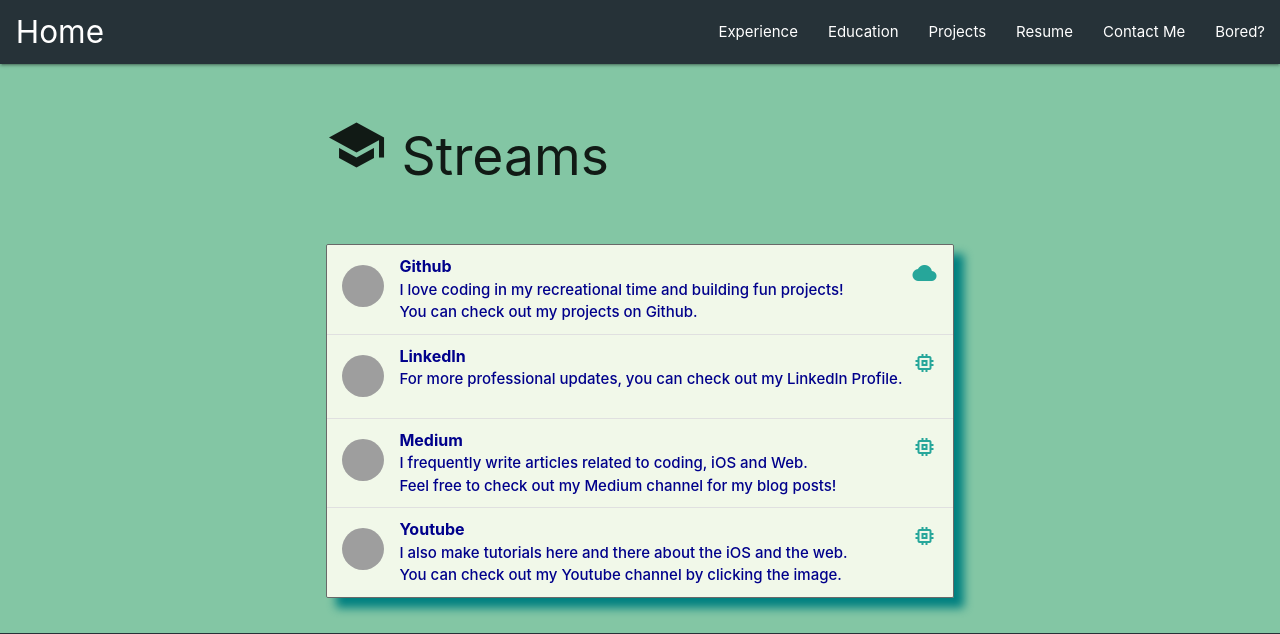
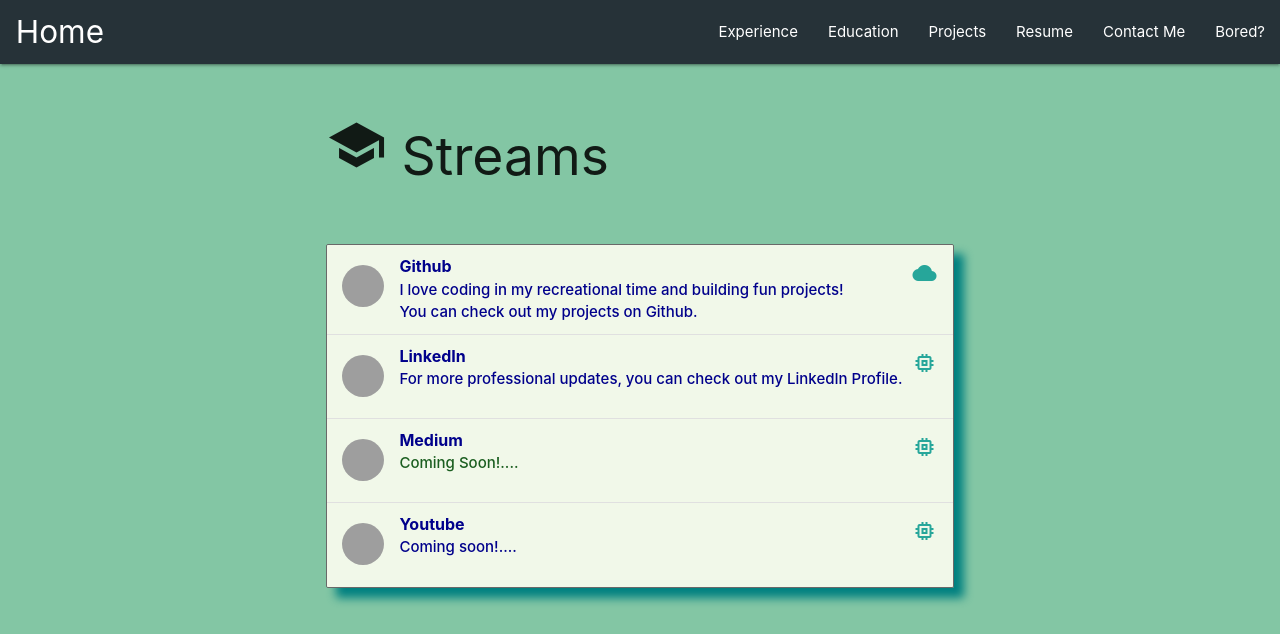
Before and after one commit to prudentprogrammer/My-Personal-Website, a Flask app: page /contact in a window 1280 px wide. Shown: the top 634 px of the page. Run offline with Flask 2, Linux system fonts and the light colour scheme; some libraries are stand-ins or nearby versions; grey boxes are pictures that could not be loaded.

Commit message:
Modified contact page

```diff
--- a/static/css/contact.css
+++ b/static/css/contact.css
@@ -1,5 +1,7 @@
 body {
   background: rgba(63, 167, 115, 0.644);
+  height: 100%;
+  line-height: 2.0;
 }
 
 .description, .title {
@@ -15,7 +17,7 @@ img {
 }
 
 .collection {
-  margin-bottom: 20px;
+  margin-bottom: 50px;
   /* border: darkblue; */
   border-color: dimgray;
   border-width: 1px;
--- a/templates/contact.html
+++ b/templates/contact.html
@@ -7,7 +7,8 @@
 
 {% block customJS %}
   <!-- Import the js file for custom animations associated to this page. -->
-  <script src="static/js/contact.js}"></script>
+  <!-- <script src="static/js/contact.js}"></script> -->
+  <!-- Don't need custom JS for contacts page for now. -->
 {% endblock %}
 
 
@@ -27,7 +28,7 @@
               You can check out my projects on Github.
             </p>
             </strong>
-            <a href="http://www.cs.ucdavis.edu/graduate/" class="secondary-content"><i class="material-icons">wb_cloudy</i></a>
+            <a href="http://www.github.com/prudentprogrammer" class="secondary-content" target="_blank"><i class="material-icons">wb_cloudy</i></a>
         </li>
 
         <li class="collection-item avatar light-green lighten-5">
@@ -37,32 +38,31 @@
             <p class="description">For more professional updates, you can check out my LinkedIn Profile.
             </p>
           </strong>
-          <a href="http://www.cs.ucdavis.edu/undergraduate/" class="secondary-content"><i class="material-icons">memory</i></a>
+          <a href="https://www.linkedin.com/in/prudentprogrammer" class="secondary-content" target="_blank"><i class="material-icons">memory</i></a>
         </li>
 
         <li class="collection-item avatar light-green lighten-5">
           <img src="https://medium.com/icons/monogram-mask.svg" alt="" class="circle ucdavis">
           <strong>
             <span class="title">Medium</span>
-            <p class="description">I frequently write articles related to coding, iOS and Web.<br />
-              Feel free to check out my Medium channel for my blog posts!
+            <p>Coming Soon!....</p>
+            <!-- <p class="description">I frequently write articles related to coding, iOS and Web.<br />
+              Feel free to check out my Medium channel for my blog posts! -->
             </p>
           </strong>
-          <a href="http://www.cs.ucdavis.edu/undergraduate/" class="secondary-content"><i class="material-icons">memory</i></a>
+          <a href="#" class="secondary-content"><i class="material-icons">memory</i></a>
         </li>
 
         <li class="collection-item avatar light-green lighten-5">
           <img src="https://cdn0.iconfinder.com/data/icons/social-flat-rounded-rects/512/youtube_v2-512.png" alt="" class="circle ucdavis">
           <strong>
             <span class="title">Youtube</span>
-            <p class="description">I also make tutorials here and there about the iOS and the web. <br />
-              You can check out my Youtube channel by clicking the image.
+            <p class="description">Coming soon!....
             </p>
           </strong>
-          <a href="http://www.cs.ucdavis.edu/undergraduate/" class="secondary-content"><i class="material-icons">memory</i></a>
+          <a href="#" class="secondary-content"><i class="material-icons">memory</i></a>
         </li>
       </ul>
     </div>
-
   </div>
 {% endblock %}
```
